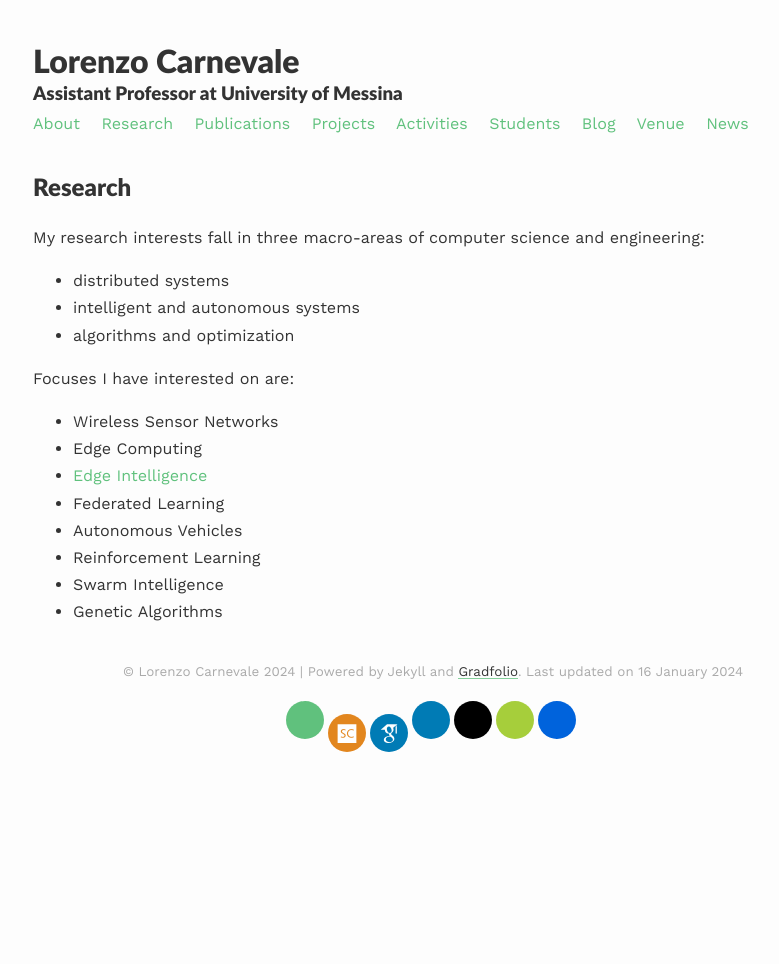
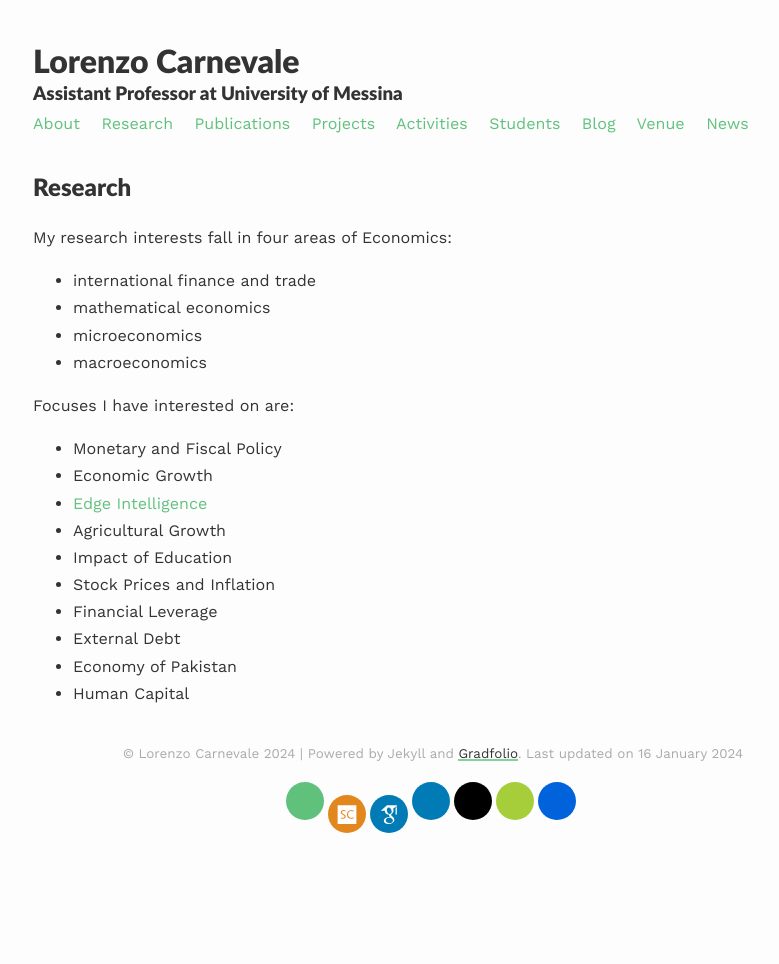
Before and after one commit to muhammad-arslan01/muhammad-arslan01.github.io, a Jekyll site: the page built from _pages/research.md, in a window 1280 px wide. Shown: the whole page, without its empty margins (207-986 px from the left). Built offline with Jekyll 4.4.1, drawn with Linux system fonts in a browser that asks for light colours; some web fonts are replaced.

Commit message:
Update research.md

```diff
--- a/_pages/research.md
+++ b/_pages/research.md
@@ -6,17 +6,20 @@ published: true
 ---
 
 ## Research
-My research interests fall in three macro-areas of computer science and engineering:
-- distributed systems
-- intelligent and autonomous systems
-- algorithms and optimization
+My research interests fall in four areas of Economics:
+- international finance and trade
+- mathematical economics
+- microeconomics
+- macroeconomics
 
 Focuses I have interested on are:
-- Wireless Sensor Networks
-- Edge Computing
+- Monetary and Fiscal Policy
+- Economic Growth
 - [Edge Intelligence]({{site.baseurl}}/research/edge-ai)
-- Federated Learning
-- Autonomous Vehicles
-- Reinforcement Learning
-- Swarm Intelligence
-- Genetic Algorithms
+- Agricultural Growth
+- Impact of Education
+- Stock Prices and Inflation
+- Financial Leverage
+- External Debt
+- Economy of Pakistan
+- Human Capital
```
